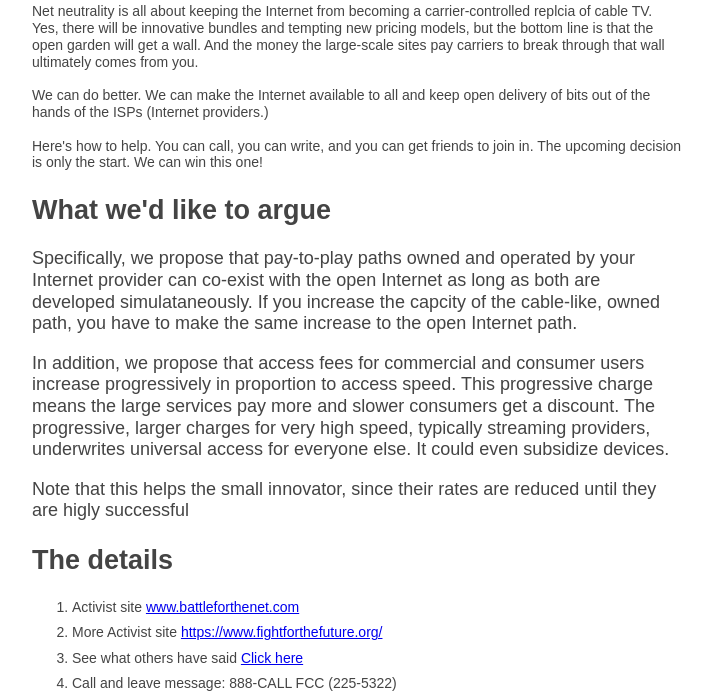
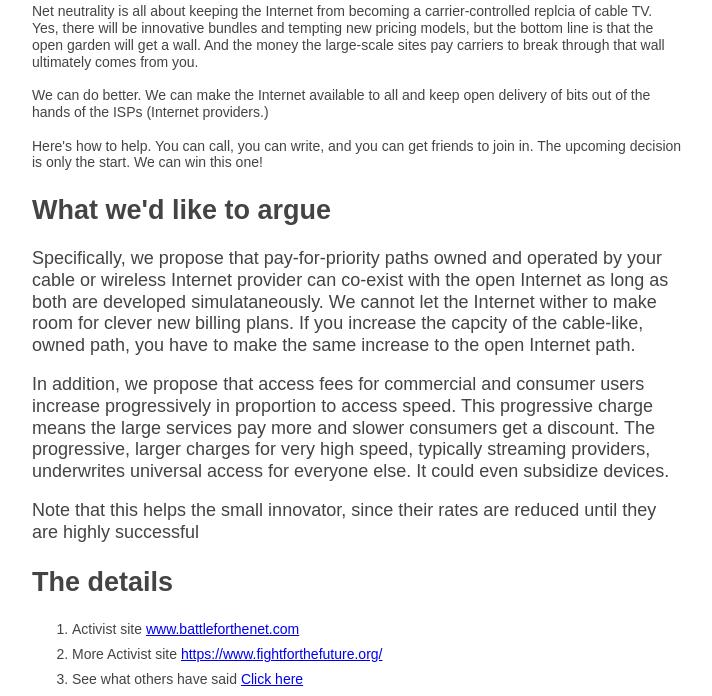
Before and after one commit to mitmedialab/viral-fcc-site, a plain HTML site: page index.html in a window 1280 px wide. Shown: the part 104-800 px from the top of the page, without its empty margins (283-995 px from the left). Drawn offline with Linux system fonts and the light colour scheme.

Commit message:
Update index.html

```diff
--- a/index.html
+++ b/index.html
@@ -50,15 +50,18 @@
     join in.  The upcoming decision is only the start.  We can win this one!</p>
 	</p>
 	<h2>What we'd like to argue</h2>
-	<p>Specifically, we propose that pay-to-play paths owned and operated by your Internet provider can co-exist with the open
-	Internet as long as both are developed simulataneously.  If you increase the capcity of the cable-like, owned path,
+	<p>Specifically, we propose that pay-for-priority paths owned and operated by your cable or wireless Internet
+		provider can co-exist with the open
+	Internet as long as both are developed simulataneously.  We cannot let the Internet wither to make room for
+		clever new billing plans.
+If you increase the capcity of the cable-like, owned path,
 		you have to make the same increase to the open Internet path.  </p>
 	<p>In addition, we propose
 	that access fees for commercial and consumer users increase progressively in proportion to access speed.
 	This progressive charge means the large services pay more and slower consumers get a discount.
 		The progressive, larger charges for very high speed, typically streaming providers,
 		underwrites universal access for everyone else.  It could even subsidize devices.</p>
-	<p>Note that this helps the small innovator, since their rates are reduced until they are higly successful</p>
+	<p>Note that this helps the small innovator, since their rates are reduced until they are highly successful</p>
 <h2>The details</h2>
 <ol>
 	<li><div class="biblio">Activist site <a href="https://www.battleforthenet.com/">www.battleforthenet.com</a></div></li>
```
